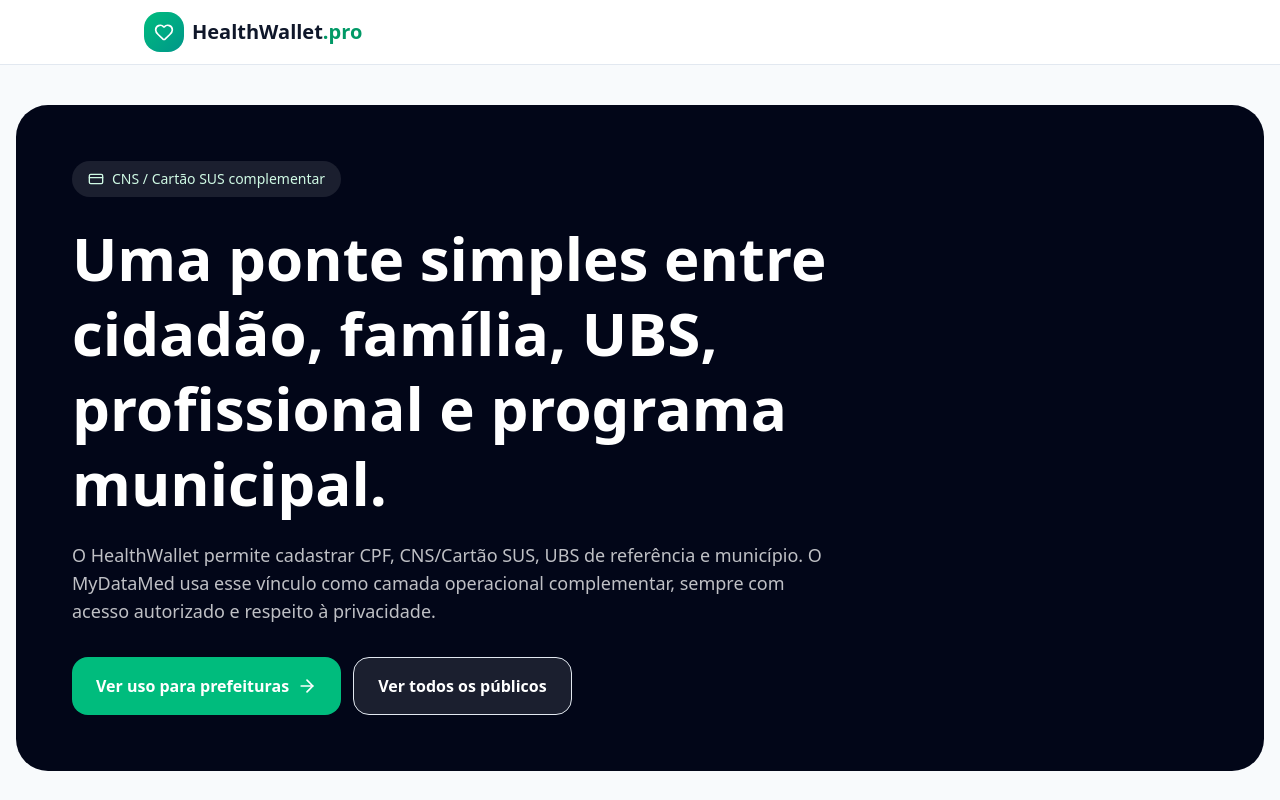
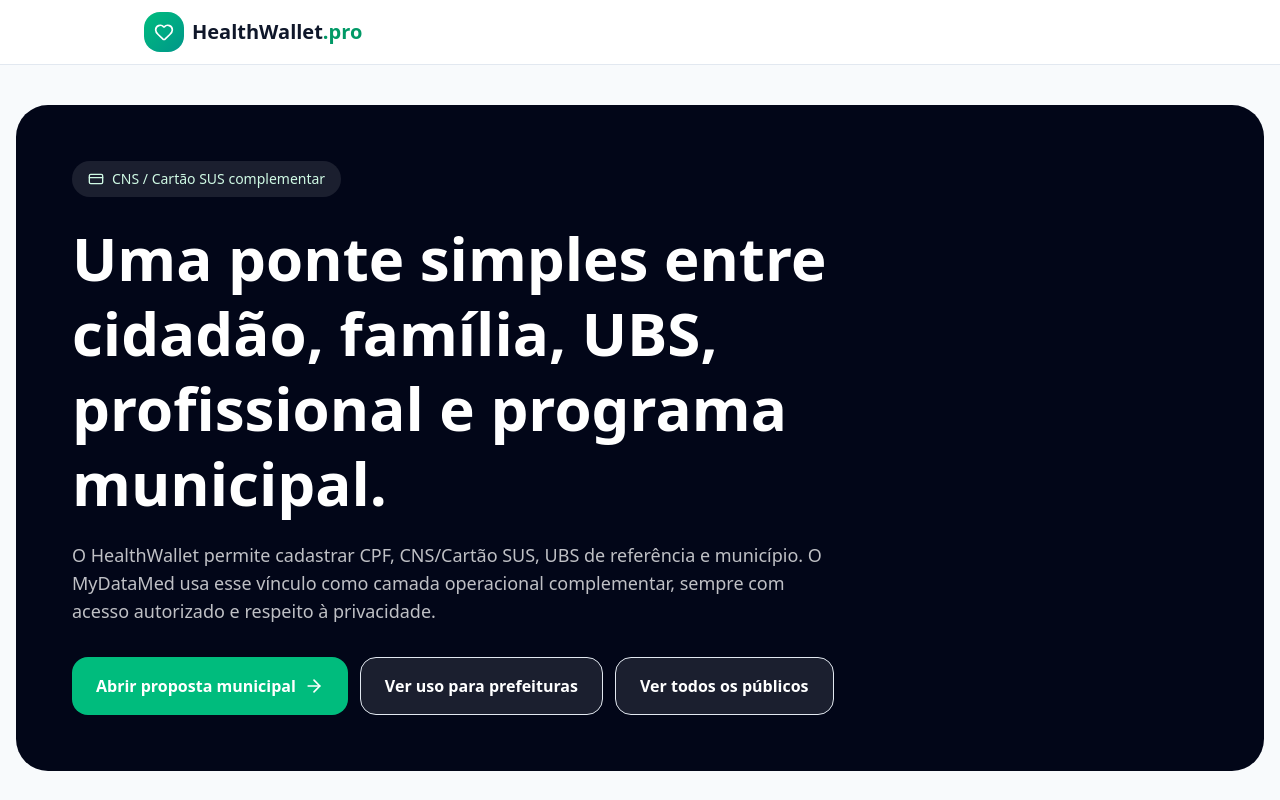
Before and after one commit to HenriqueGuilhermeUx/healthwallet-site, a Next.js app: page /sus-cns in a window 1280 px wide. Shown: the top 800 px of the page. Built offline with nearby package versions, Linux system fonts and the light colour scheme; no server answers.

Commit message:
Link municipal proposal from SUS CNS page

```diff
--- a/src/app/sus-cns/page.tsx
+++ b/src/app/sus-cns/page.tsx
@@ -34,9 +34,12 @@ export default function SusCnsPage() {
             O HealthWallet permite cadastrar CPF, CNS/Cartão SUS, UBS de referência e município. O MyDataMed usa esse vínculo como camada operacional complementar, sempre com acesso autorizado e respeito à privacidade.
           </p>
           <div className="flex flex-col sm:flex-row gap-3 mt-8">
-            <Link href="/prefeituras" className="inline-flex items-center justify-center gap-2 rounded-xl bg-emerald-500 px-6 py-4 font-semibold text-white hover:bg-emerald-600">
+            <Link href="/proposta-municipal" className="inline-flex items-center justify-center gap-2 rounded-xl bg-emerald-500 px-6 py-4 font-semibold text-white hover:bg-emerald-600">
+              Abrir proposta municipal
+              <ArrowRight className="w-5 h-5" />
+            </Link>
+            <Link href="/prefeituras" className="inline-flex items-center justify-center gap-2 rounded-xl bg-white/10 border border-white/15 px-6 py-4 font-semibold text-white hover:bg-white/15">
               Ver uso para prefeituras
-              <ArrowRight className="w-5 h-5" />
             </Link>
             <Link href="/tour" className="inline-flex items-center justify-center gap-2 rounded-xl bg-white/10 border border-white/15 px-6 py-4 font-semibold text-white hover:bg-white/15">
               Ver todos os públicos
```
